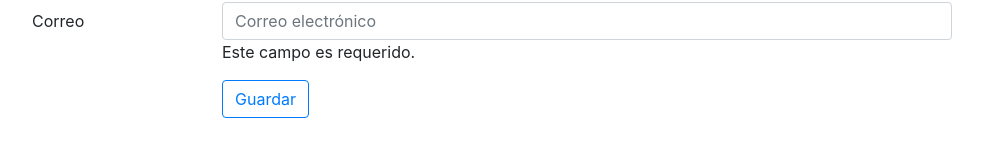
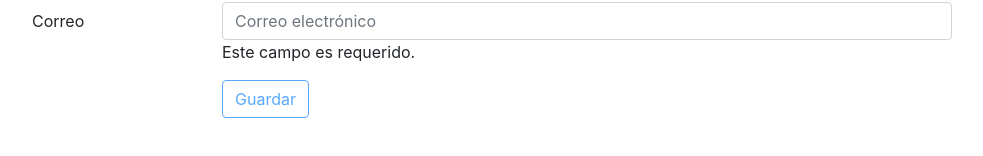
Before and after one commit to sebasvalencia/Angular7Formularios, an Angular app: page / in a window 1280 px wide. Shown: the part 266-422 px from the top of the page, without its empty margins (53-1036 px from the left). Built offline with nearby package versions, Linux system fonts and the light colour scheme.

Commit message:
Septima app en Angular - Formularios - se aplica clases del bootstrap para mostrar errores y mensajes

```diff
--- a/src/app/components/template/template.component.html
+++ b/src/app/components/template/template.component.html
@@ -6,7 +6,7 @@
 
   <div>
 
-    <div class="form-group row">
+    <div class="form-group row" [ngClass]="{'has-danger':(nombre.errors?.minlength || nombre.errors?.required) && nombre.touched}">
       <label class="col-2 col-form-label">Nombre:</label>
       <div class="col-8">
 
@@ -18,7 +18,7 @@
           Este campo es requerido.
         </div>
         <div *ngIf="nombre.errors?.minlength">
-          Por lo menos {{nombre.errors.minlentgh.requiredLength}} caracteres.
+          Por lo menos {{nombre.errors.minlength.requiredLength}} caracteres.
         </div>
 
 
@@ -61,7 +61,10 @@
   <div class="form-group row">
     <label class="col-2 col-form-label">&nbsp;</label>
     <div class="input-group col-md-8">
-      <button type="submit" class="btn btn-outline-primary">
+      <button
+        type="submit"
+        class="btn btn-outline-primary"
+        [disabled]="!forma.valid">
         Guardar
       </button>
     </div>
```
